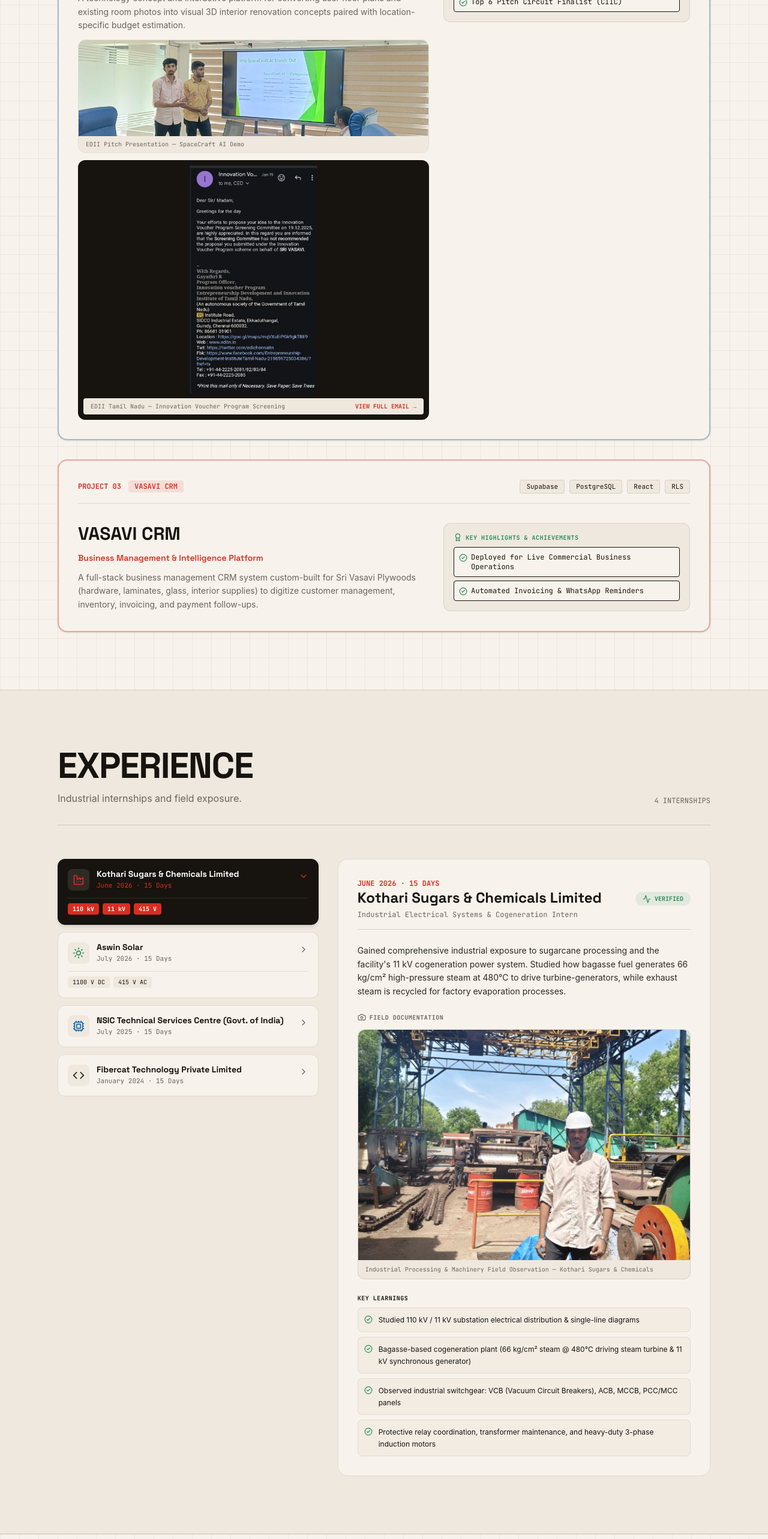
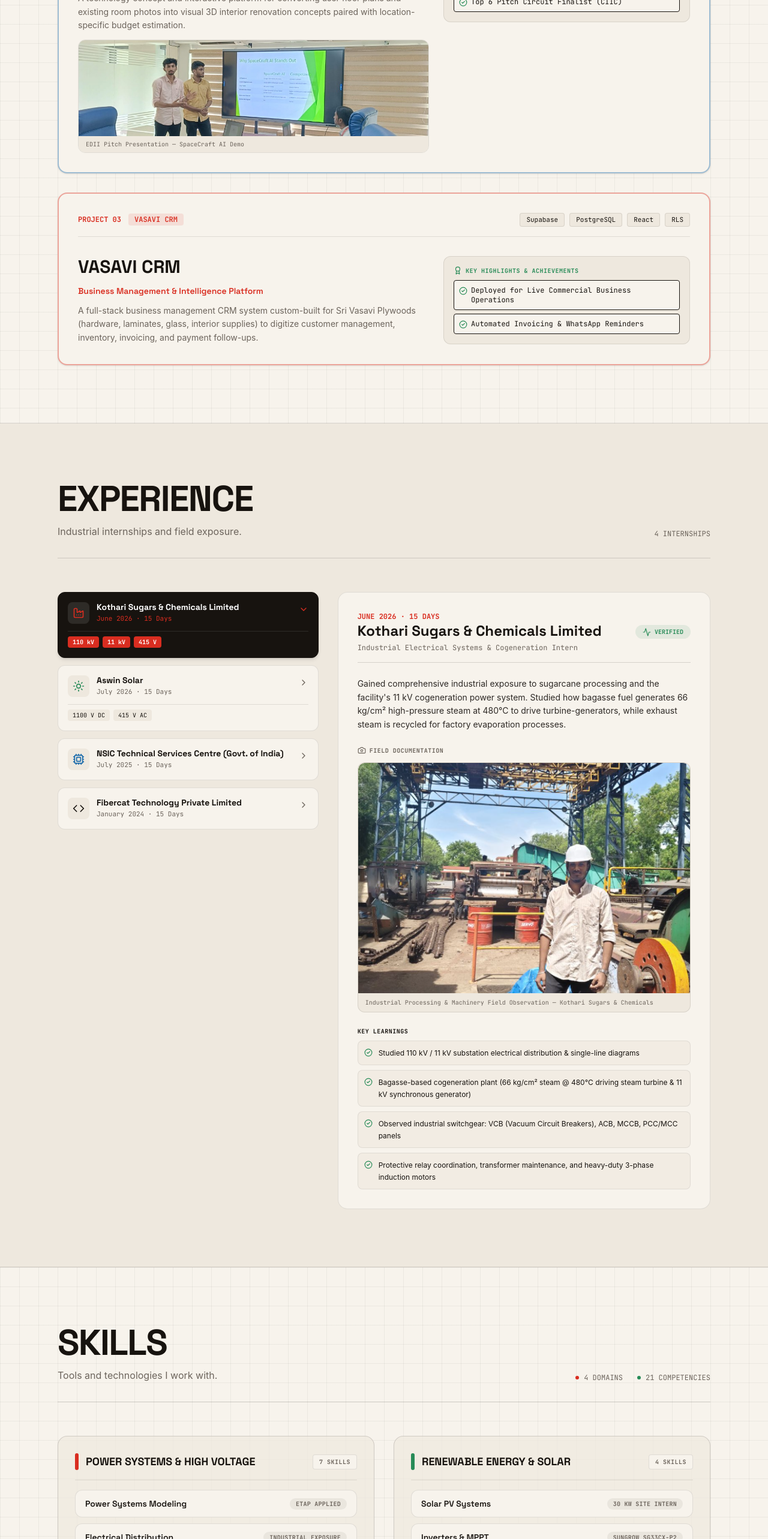
Before and after one commit to arunnivetan/arun-portfolio, a React (Vite) app: page / in a window 1280 px wide. Shown: the part 4811-7377 px from the top of the page at 60% size. Built offline with nearby package versions, Linux system fonts and the light colour scheme.

Commit message:
Remove email image from SpaceCraft AI project section

```diff
--- a/src/components/ProjectsSection.tsx
+++ b/src/components/ProjectsSection.tsx
@@ -136,26 +136,7 @@ export const ProjectsSection: React.FC = () => {
                           </div>
                         </div>
 
-                        <div className="rounded-xl overflow-hidden border border-[#17130F]/15 bg-[#17130F] p-2 group relative">
-                          <a href="/assets/edii_ivp_letter.png" target="_blank" rel="noopener noreferrer">
-                            <img
-                              src="/assets/edii_ivp_letter.png"
-                              alt="EDII Tamil Nadu — Innovation Voucher Program Official Communication"
-                              className="w-full h-auto max-h-[380px] object-contain rounded transition-transform group-hover:scale-[1.01]"
-                            />
-                          </a>
-                          <div className="px-3 py-1.5 bg-[#EEE8DE] font-mono-tech text-[10px] text-[#6C645C] flex items-center justify-between mt-2 rounded">
-                            <span>EDII Tamil Nadu — Innovation Voucher Program Screening</span>
-                            <a
-                              href="/assets/edii_ivp_letter.png"
-                              target="_blank"
-                              rel="noopener noreferrer"
-                              className="font-bold text-[#D92D20] hover:underline"
-                            >
-                              VIEW FULL EMAIL →
-                            </a>
-                          </div>
-                        </div>
+
                       </div>
                     )}
 
--- a/src/components/SkillSystem.tsx
+++ b/src/components/SkillSystem.tsx
@@ -97,29 +97,32 @@ export const SkillSystem: React.FC = () => {
           </div>
         </div>
 
-        {/* Skill Categories Grid */}
-        <div className="grid grid-cols-1 lg:grid-cols-2 gap-10">
+        {/* Skill Categories Grid (2x2 Container Cards as drawn) */}
+        <div className="grid grid-cols-1 md:grid-cols-2 gap-8">
           {SKILL_CATEGORIES.map((category) => {
             const colors = getAccentColor(category.color);
 
             return (
-              <div key={category.code} className="space-y-5">
-
+              <div
+                key={category.code}
+                className="bg-[#EEE8DE]/70 rounded-2xl border border-[#17130F]/15 p-6 sm:p-7 space-y-5 hover:border-[#17130F]/30 transition-all duration-300 shadow-xs hover:shadow-md flex flex-col justify-between"
+              >
+                <div>
                   {/* Category Header */}
+                  <div className="flex items-center justify-between border-b border-[#17130F]/10 pb-4 mb-4">
                     <div className="flex items-center gap-3">
-                  <div className={`w-1 h-8 rounded-full ${colors.bar}`} />
-                  <div>
-                    <h3 className="font-heading text-lg font-bold text-[#17130F] leading-tight">
+                      <div className={`w-1.5 h-7 rounded-full ${colors.bar}`} />
+                      <h3 className="font-heading text-base sm:text-lg font-extrabold text-[#17130F] leading-tight">
                         {category.title}
                       </h3>
-                    <span className="font-mono-tech text-[10px] text-[#6C645C] uppercase tracking-wider">
-                      {category.skills.length} skills
+                    </div>
+                    <span className="font-mono-tech text-[10px] text-[#6C645C] font-bold uppercase tracking-wider px-2.5 py-1 rounded bg-[#F7F3EC] border border-[#17130F]/10 shrink-0">
+                      {category.skills.length} SKILLS
                     </span>
-                  </div>
                   </div>
 
                   {/* Skills List */}
-                <div className="space-y-2">
+                  <div className="space-y-2.5">
                     {category.skills.map((skill) => {
                       const isHovered = hoveredSkill === skill.name;
 
@@ -134,7 +137,7 @@ export const SkillSystem: React.FC = () => {
                             className={`flex items-center justify-between px-4 py-3 rounded-xl border transition-all duration-200 cursor-default ${
                               isHovered
                                 ? `bg-[#17130F] border-[#17130F] shadow-sm`
-                              : 'bg-[#EEE8DE]/60 border-[#17130F]/10 hover:border-[#17130F]/25'
+                                : 'bg-[#F7F3EC] border-[#17130F]/10 hover:border-[#17130F]/25'
                             }`}
                           >
                             <span className={`font-heading font-semibold text-sm transition-colors ${
@@ -161,6 +164,7 @@ export const SkillSystem: React.FC = () => {
                         </div>
                       );
                     })}
+                  </div>
                 </div>
               </div>
             );
```
Lines whose indentation alone changed are shown as unchanged.
